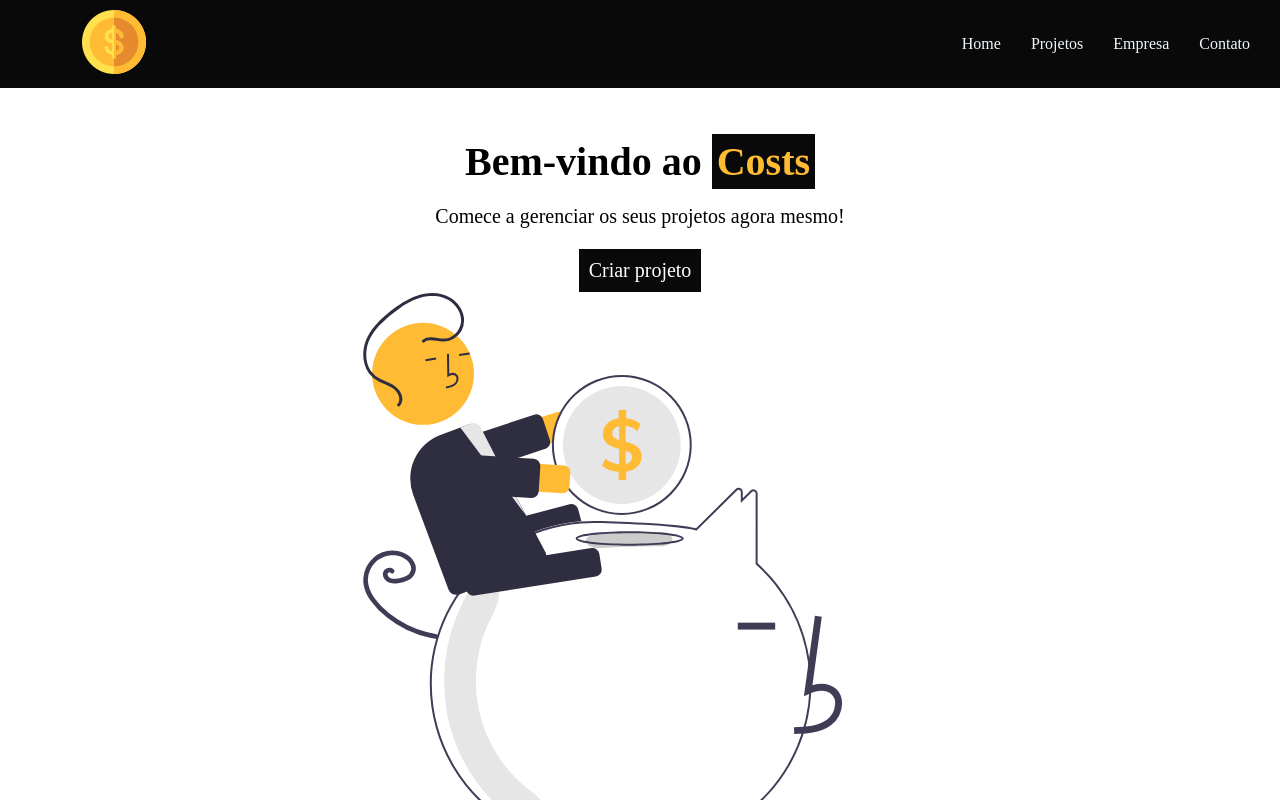
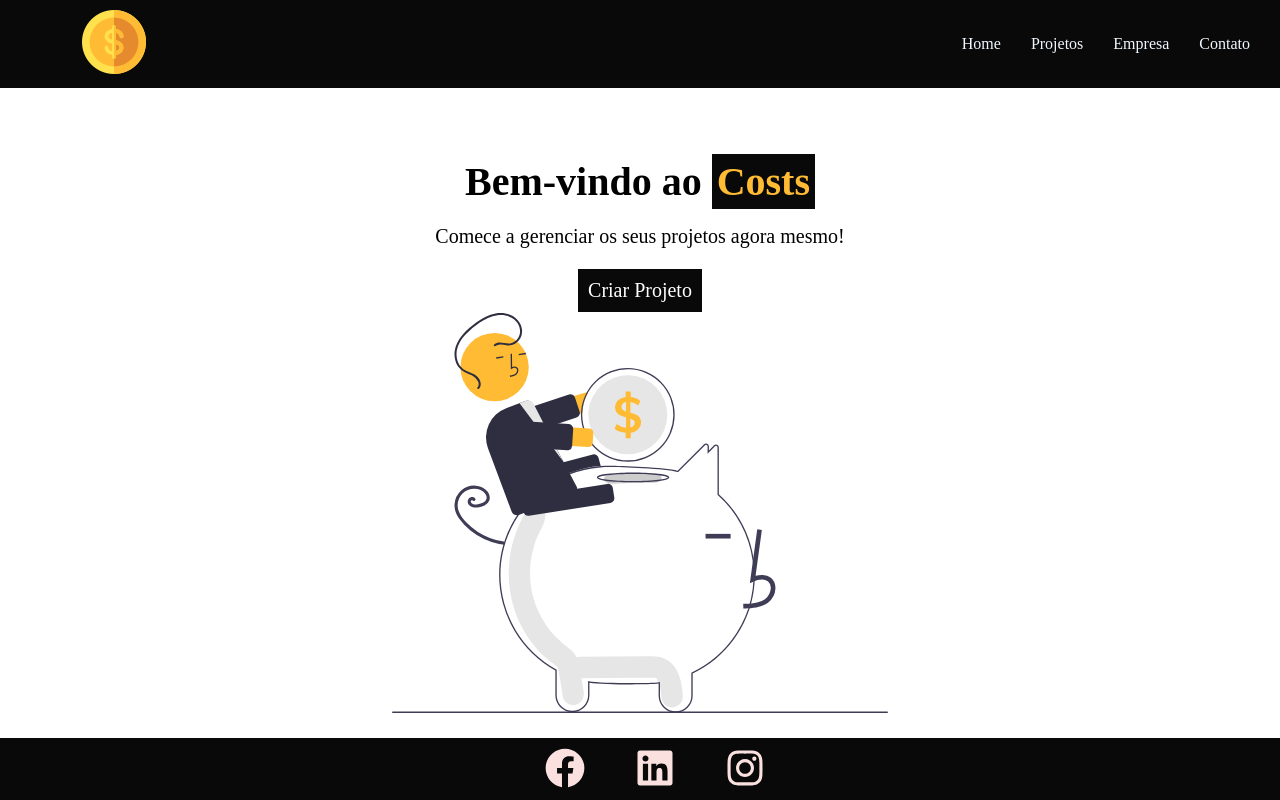
Before and after one commit to KevenyLima/projeto-react, a React (Create React App) app in the folder meu-projeto/: page / in a window 1280 px wide. Shown: the top 800 px of the page. Built offline with nearby package versions, Linux system fonts and the light colour scheme.

Commit message:
button and custom container commit

```diff
--- a/meu-projeto/src/App.js
+++ b/meu-projeto/src/App.js
@@ -6,13 +6,16 @@ import Home from "./pages/Home"
 import Contato from "./pages/Contato"
 import Empresa from "./pages/Empresa"
 import Projetos from "./pages/Projetos"
+import NewProjects from "./components/NewProjects";
+import Container from "./components/Container";
 
 function App() {
   return (
     <Router>
         <Header/>
           <Switch>
-            <Route exact path="/">
+            <Container customClass="column" >
+              <Route exact path="/">
               <Home/>
             </Route>
             <Route path="/empresa">
@@ -24,6 +27,10 @@ function App() {
             <Route path="/projetos">
               <Projetos/>
             </Route>
+            <Route path="/newprojects">
+              <NewProjects/>
+            </Route>
+            </Container>
           </Switch>
         <Footer/>
     </Router>
--- /dev/null
+++ b/meu-projeto/src/components/Button.js
@@ -0,0 +1,9 @@
+import {Link} from "react-router-dom"
+import styles from "../components/styles/button.module.css"
+function Button({to,text}){
+    return (
+        <Link className={styles.button} to={to} >{text}</Link>
+    )
+}
+
+export default Button
--- /dev/null
+++ b/meu-projeto/src/components/Container.js
@@ -0,0 +1,7 @@
+import styles from "../components/styles/container.module.css"
+function Container(props){
+    return(
+        <div className={`${styles.content} ${styles[props.customClass]}`}>{props.children}</div>
+    )
+}
+export default Container
--- a/meu-projeto/src/components/NewProjects.js
+++ b/meu-projeto/src/components/NewProjects.js
@@ -1,7 +1,7 @@
 function  NewProjects(){
     return (
         <ul>
-
+            <div>criar novo projeto</div>
         </ul>
     )
 }
--- a/meu-projeto/src/components/styles/Home.module.css
+++ b/meu-projeto/src/components/styles/Home.module.css
@@ -5,6 +5,7 @@
     justify-content: center;
     font-size: 20px;
 }
+
 p{
     margin:20px;
 
@@ -14,21 +15,7 @@ span{
     padding: 5px;
     color: #FFBB33;
 }
-.buttom{
-    display: flex;
-    justify-content: center;
-    background-color: #090909;
-    padding: 10px;
-    margin:1px;
-    color: white;
-    cursor: pointer;
-    user-select:none;
+
+.img{
+    block-size: 20em;
 }
-.buttom:hover{
-
-    background-color: #2F2E41;
-}
-.buttom:active{
-    background-color: #FFBB33;
-    color:black;
-}
--- /dev/null
+++ b/meu-projeto/src/components/styles/button.module.css
@@ -0,0 +1,19 @@
+.button{
+    display: flex;
+    justify-content: center;
+    background-color: #090909;
+    padding: 10px;
+    margin:1px;
+    color: white;
+    cursor: pointer;
+    user-select:none;
+    text-decoration: none;
+}
+.button:hover{
+
+    background-color: #2F2E41;
+}
+.button:active{
+    background-color: #FFBB33;
+    color:black;
+}
--- /dev/null
+++ b/meu-projeto/src/components/styles/container.module.css
@@ -0,0 +1,16 @@
+.content{
+    display: flex;
+    max-width: 1200px;
+    min-height: 75vh;
+    justify-content: center;
+    align-items: center;
+    flex-wrap: wrap;
+    margin:0 auto;
+}
+
+.start{
+    flex-direction: start;
+}
+.column{
+    flex-direction: column;
+}
--- a/meu-projeto/src/pages/Home.js
+++ b/meu-projeto/src/pages/Home.js
@@ -1,12 +1,13 @@
 import cost from "../img/savings.svg"
 import style from "../components/styles/Home.module.css"
+import Button from "../components/Button"
 function Home(){
     return (
         <div className={style.content}>
             <h1>Bem-vindo ao <span>Costs</span></h1>
             <p>Comece a gerenciar os seus projetos agora mesmo!</p>
-            <div className={style.buttom}>Criar projeto</div>
-            <div><img src={cost}/></div>
+            <Button to="/newprojects" text="Criar Projeto"/>
+            <div><img className={style.img} src={cost}/></div>
         </div>
     )
 }
```
